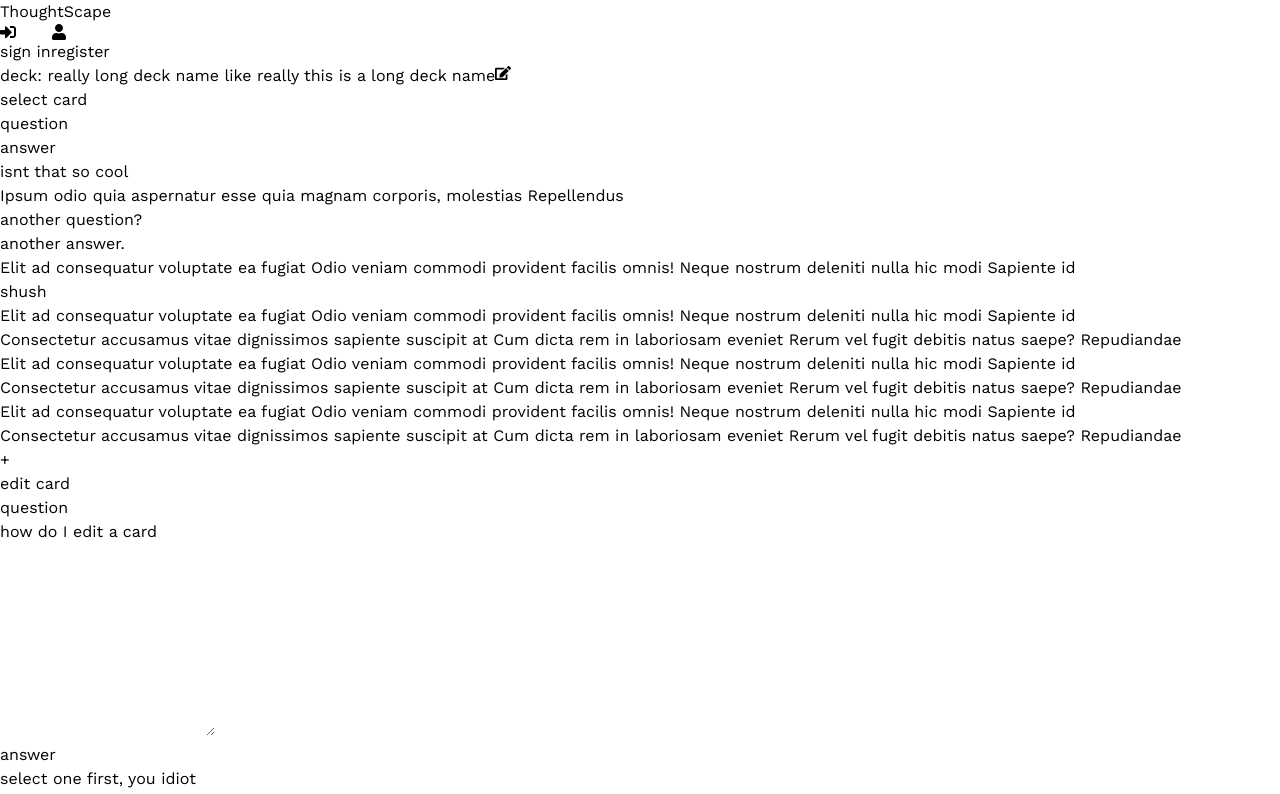
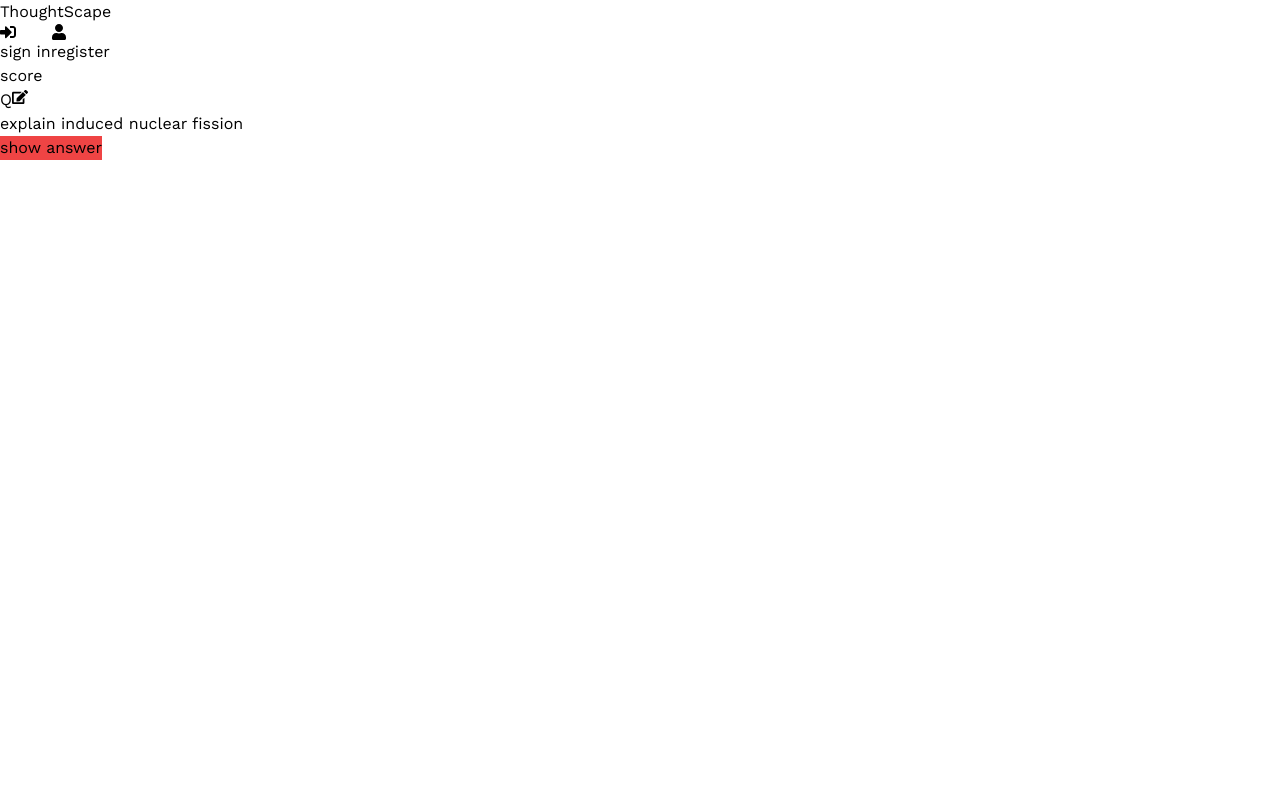
Before and after one commit to Nilej24/thoughtscape, a React (Vite) app in the folder client/: page /study in a window 1280 px wide. Shown: the top 794 px of the page. Built offline with nearby package versions, Linux system fonts and the light colour scheme.

Commit message:
fixed some tailwind compiling issues; started on study page

```diff
--- a/client/src/App.jsx
+++ b/client/src/App.jsx
@@ -4,6 +4,7 @@
 
 import DeckEditPage from './pages/DeckEditPage';
 import DecksPage from './pages/DecksPage';
+import StudyPage from './pages/StudyPage';
 import SignIn from './pages/SignIn';
 import Register from './pages/Register';
 
@@ -14,6 +15,7 @@
       <Routes>
         <Route path="/" element={<DecksPage />} />
         <Route path="/:deckId" element={<DeckEditPage />} />
+        <Route path="/study" element={<StudyPage />} />
         <Route path="/signin" element={<SignIn />} />
         <Route path="/register" element={<Register />} />
       </Routes>
--- a/client/src/pages/DeckEditPage.jsx
+++ b/client/src/pages/DeckEditPage.jsx
@@ -5,12 +5,12 @@
 function ListCard({ question, answer }) {
   return (
     <li className="border-t border-gray-300 flex py-2 px-3 cursor-pointer hover:bg-gray-100">
-      <div className="w-1/2 text-start pr-2">
+      <p className="w-1/2 text-start pr-2">
         {question}
-      </div>
-      <div className="w-1/2 text-end pl-2">
+      </p>
+      <p className="w-1/2 text-end pl-2">
         {answer}
-      </div>
+      </p>
     </li>
   );
 }
--- a/client/src/pages/DecksPage.jsx
+++ b/client/src/pages/DecksPage.jsx
@@ -1,24 +1,23 @@
 import { MdMenuBook } from 'react-icons/md';
 import { FaEdit, FaUserEdit, FaTrash } from 'react-icons/fa';
-
-function DeckButton({ iconElement, hoverText, bgColor }) {
-  return (
-    <button className={`rounded p-3 text-lg drop-shadow bg-${bgColor}-500 hover:bg-${bgColor}-300 `}>
-      {iconElement}
-    </button>
-  );
-}
 
 function Deck({ name }) {
   return (
     <li>
+      <div className="border"></div>
       <label className="flex items-center space-x-5 p-8 cursor-pointer hover:bg-gray-100 relative group">
         <input type="checkbox" className="w-6 h-6 shrink-0" />
         <span>{name}</span>
         <div className="hidden group-hover:flex space-x-4 absolute right-8">
-          <DeckButton iconElement={<FaEdit />} bgColor="sky" />
-          <DeckButton iconElement={<FaUserEdit />} bgColor="purple" />
-          <DeckButton iconElement={<FaTrash />} bgColor="red" />
+          <button className="rounded p-3 text-lg drop-shadow bg-sky-500 hover:bg-sky-300">
+            <FaEdit />
+          </button>
+          <button className="rounded p-3 text-lg drop-shadow bg-purple-500 hover:bg-purple-300">
+            <FaUserEdit />
+          </button>
+          <button className="rounded p-3 text-lg drop-shadow bg-red-500 hover:bg-red-300">
+            <FaTrash />
+          </button>
         </div>
       </label>
     </li>
@@ -47,7 +46,6 @@
         <Deck name="chem" />
         <Deck name="maths flashcards for some reason?" />
         <Deck name="Physics is shit" />
-        <Deck name="the longest flashcard deck name in recorded history btw, if you really have to know (i'm doing this to test multiple lines)" />
       </ul>
       <button className="w-full max-w-md drop-shadow-lg flex justify-center py-4 my-6 text-3xl font-medium bg-slate-400 self-center md:self-start md:ml-16 hover:bg-slate-300">
         +
--- /dev/null
+++ b/client/src/pages/StudyPage.jsx
@@ -0,0 +1,39 @@
+import { FaEdit } from 'react-icons/fa';
+
+function StudyPage() {
+  const answered = false;
+
+  const confidenceColor = '#ef4444';
+
+  return (
+    <div className="container mx-auto flex p-6 md:mt-24">
+      <section className="hidden md:flex w-1/4 flex-col items-center">
+        score
+      </section>
+      <section className="flex flex-col justify-center items-center w-full md:w-3/4">
+        <div style={{borderBottomColor: confidenceColor}} className="bg-gray-100 rounded w-full max-w-xl border-x-8 border-x-gray-100 border-t-8 border-t-gray-100 border-b-8 border-b-black">
+          <div className="flex justify-between items-center pl-2 pr-1">
+            <span className="text-4xl">
+              {answered ? "A" : "Q"}
+            </span>
+            <button className="text-2xl hover:bg-gray-300 rounded p-1">
+              <FaEdit />
+            </button>
+          </div>
+          <p className="flex justify-center text-center text-xl font-medium h-64 py-3 px-10 mb-5 overflow-auto">
+            explain induced nuclear fission
+          </p>
+        </div>
+        {answered ? (
+          hi
+        ) : (
+          <button style={{backgroundColor: confidenceColor}} className="rounded bg-slate-400 hover:bg-slate-300 w-full max-w-xl p-5 mt-4 font-semibold drop-shadow-lg">
+            show answer
+          </button>
+        )}
+      </section>
+    </div>
+  );
+}
+
+export default StudyPage;
```
